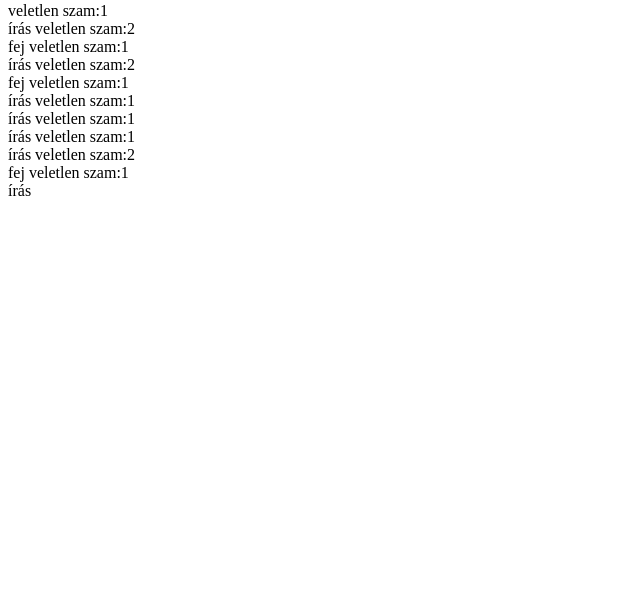
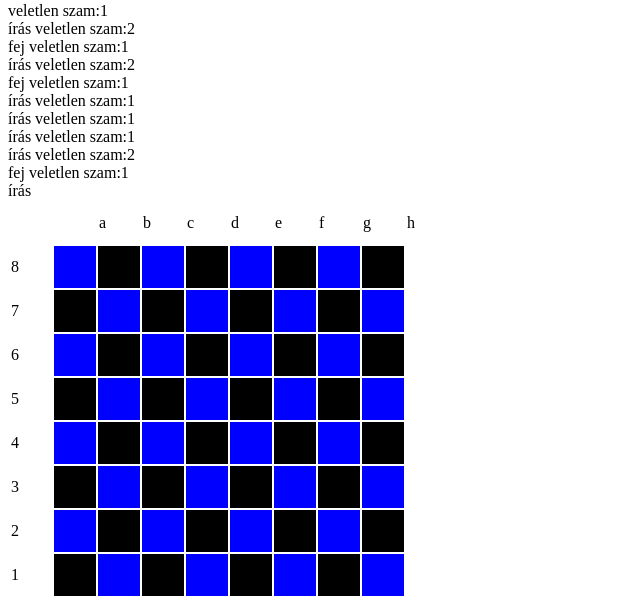
Before and after one commit to Wendesday36/webprog0308, a PHP site: page / in a window 1280 px wide. Shown: the part 341-947 px from the top of the page, without its empty margins (0-640 px from the left). Before the commit the page ends 537 px from the top, so only its background shows below. Run offline with PHP 8.4, Linux system fonts and the light colour scheme.

Commit message:
sakktable

```diff
--- a/index.php
+++ b/index.php
@@ -6,6 +6,7 @@
     <meta http-equiv="X-UA-Compatible" content="IE=edge">
     <meta name="viewport" content="width=device-width, initial-scale=1.0">
     <title>Berta Zoé Anna</title>
+    <link rel="stylesheet" href="style.css">
 </head>
 
 <body>
@@ -80,6 +81,29 @@
         }
     }
     fug(10);
+
+    function sakk(){
+
+        echo "<table id = sakk>";
+        echo "<tr><td><td>";
+        for ($i = 0; $i < 8; $i++) {
+            $betu = 97 + $i;
+            echo "<td>" . chr($betu) . "</td>";
+        }
+        echo "</tr>";
+        for ($i = 8; $i > 0; $i--) {
+            echo "<tr><td>$i</td>";
+            /**8cella a sorban*/
+            for ($j = 0; $j < 8; $j++) {
+                $szin = ($i + $j) % 2 == 1 ? "fekete" : "feher";
+                echo"<td class=$szin></td>";
+            }
+            echo "</tr>";
+        }
+        echo"</table>";
+    }
+    sakk();
+
     ?>
 
 </body>
--- /dev/null
+++ b/style.css
@@ -0,0 +1,12 @@
+.fekete {
+  background-color: black;
+  padding: 0;
+}
+.feher {
+  background-color: blue;
+  padding: 0;
+}
+td {
+  width: 40px;
+  height: 40px;
+}
```
